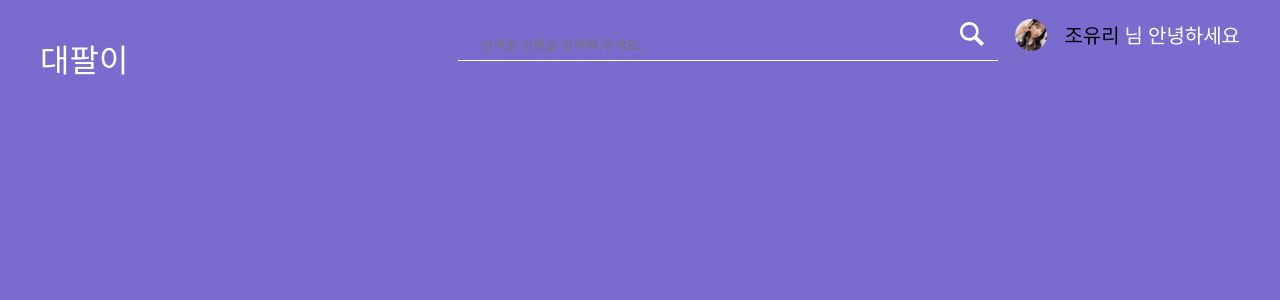
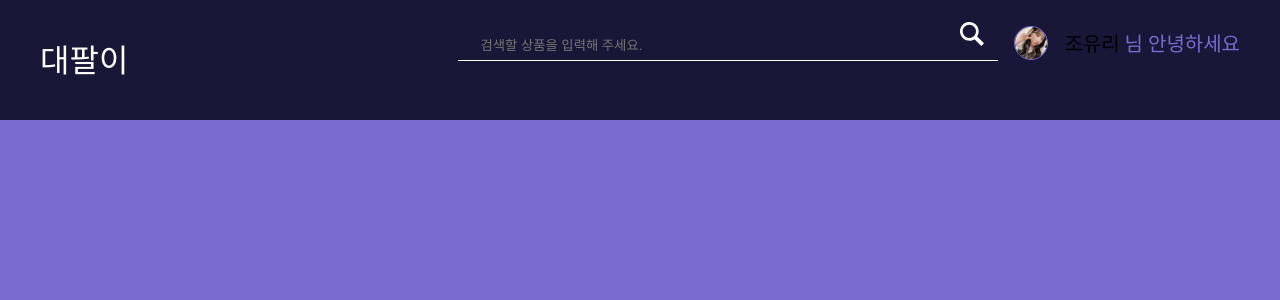
Before and after one commit to 2023-kodomo/fronEnd, a React (Create React App) app: page /Header in a window 1280 px wide. Shown: the top 300 px of the page. Built offline with nearby package versions, Linux system fonts and the light colour scheme.

Commit message:
🎨:: 진짜진짜 헤더 만드는 거 끝남

```diff
--- a/src/components/header.jsx
+++ b/src/components/header.jsx
@@ -15,7 +15,9 @@ const Header = ({ page = 0, user }) => {
                     <SearchIcon src="./img/Searchicon.svg" alt="SearchIcon" />
                 </SearchBar>
                 <UserImg src="./img/Yuri.svg" alt="UserImg" />
-                <WelcomeText><span>{userName}</span> 님 안녕하세요</WelcomeText>
+                <WelcomeText>
+                    <span>{userName}</span> 님 안녕하세요
+                </WelcomeText>
             </FlexContainer>
         </Container>
     );
@@ -60,17 +62,21 @@ const InputBar = styled.input`
 const SearchIcon = styled.img`
     width: 32px;
     height: 32px;
-    cursor:pointer;
+    cursor: pointer;
 `;
 const UserImg = styled.img`
+    position: relative;
+    top: 8px;
     width: 32px;
     height: 32px;
     border-radius: 32px;
     border: 1px solid #7a6ccf;
-    cursor:pointer;
+    cursor: pointer;
 `;
 const WelcomeText = styled.div`
-    color: white;
+    position: relative;
+    top: 8px;
+    color: #7a6ccf; // 임시방편 색깔
     font-size: 20px;
     font-style: normal;
     font-weight: 400;
@@ -84,7 +90,7 @@ const WelcomeText = styled.div`
 const Container = styled.div`
     width: 100vw;
     height: 120px;
-    /* background-color: */
+    background-color: #181738;
 `;
 
 export default Header;
```
